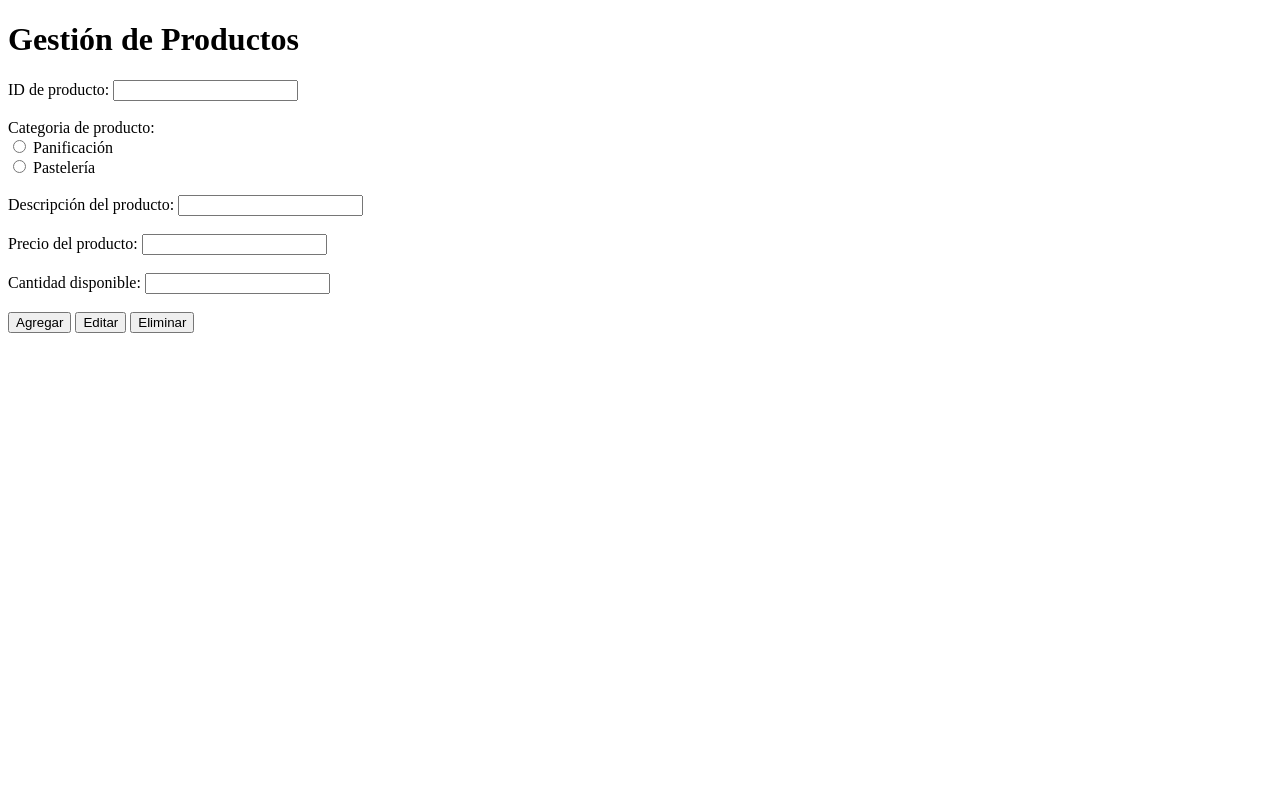
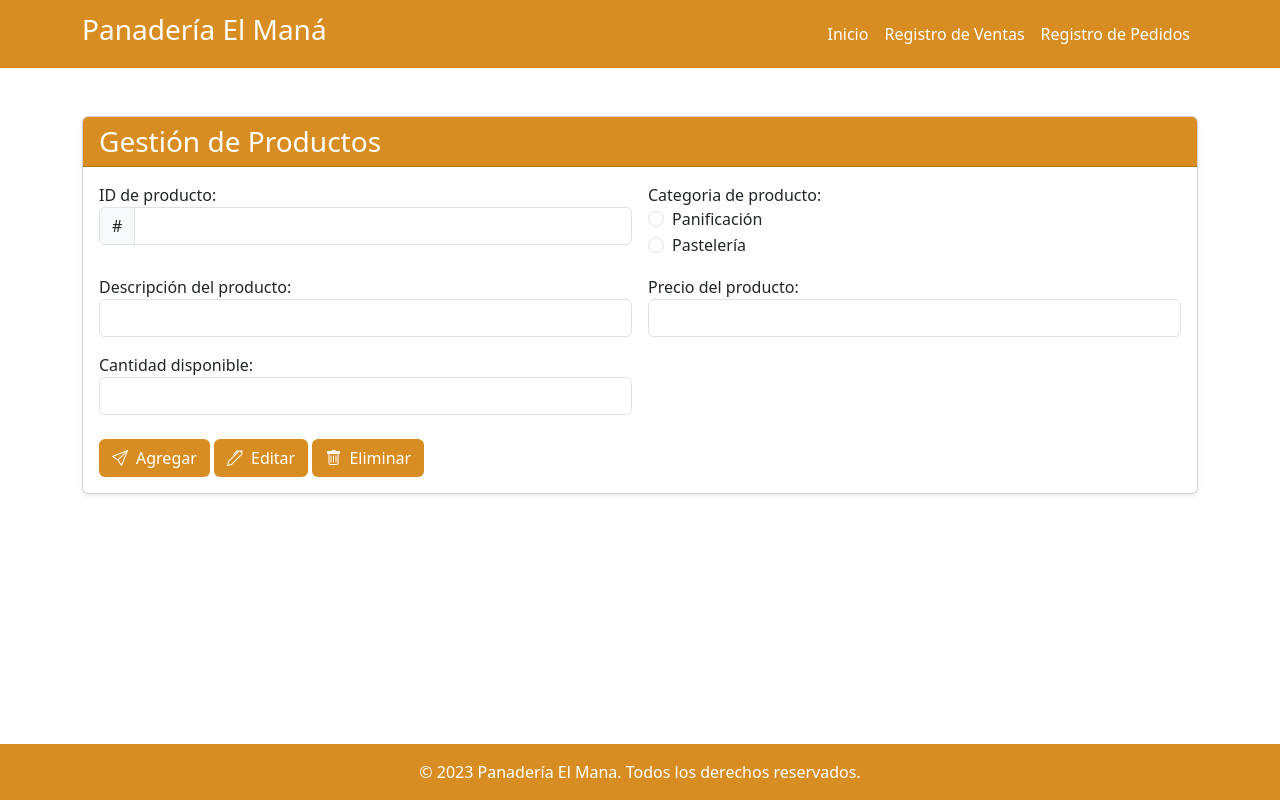
Before and after one commit to Davidarpires25/LaboratorioProgramacion3, a Python web app: template Templates/GestionProductos.html in a window 1280 px wide. Run offline with Jinja, Linux system fonts and the light colour scheme; the template is opened without the code that fills it, so the values that code supplies are empty; some libraries are stand-ins or nearby versions.

Commit message:
Agregado estilos a gestion de productos

```diff
--- a/Templates/GestionProductos.html
+++ b/Templates/GestionProductos.html
@@ -2,43 +2,115 @@
 <html lang="en">
     <head>
         <meta charset="UTF-8">
+        <meta name="viewport" content="width=device-width, initial-scale=1">
+        <link href="https://cdn.jsdelivr.net/npm/bootstrap@5.3.3/dist/css/bootstrap.min.css" rel="stylesheet">
+        <link rel="stylesheet" href="../Css/style_gestion.css">
+        <link rel="stylesheet" href="https://cdn.jsdelivr.net/npm/bootstrap-icons@1.7.2/font/bootstrap-icons.css">
+        <script src="https://cdn.jsdelivr.net/npm/bootstrap@5.3.3/dist/js/bootstrap.bundle.min.js" integrity="sha384-YvpcrYf0tY3lHB60NNkmXc5s9fDVZLESaAA55NDzOxhy9GkcIdslK1eN7N6jIeHz" crossorigin="anonymous"></script>
         <title>Gestión de Productos</title>
     </head>
 
     <body>
 
-        <h1>Gestión de Productos</h1>
+        <nav class="navbar navbar-expand-lg">
+            <div class="container">
 
-        <form action="" method="post">
+                <a class="navbar-brand" href="#"><h3>Panadería El Maná</h3></a>
+                <button class="navbar-toggler" type="button" data-bs-toggle="collapse" data-bs-target="#navbarNav" aria-controls="navbarNav" aria-expanded="false" aria-label="Toggle navigation">
+                    <span class="navbar-toggler-icon"></span>
+                </button>
 
+                <div class="collapse navbar-collapse" id="navbarNav">
+                    <ul class="navbar-nav ms-auto">
+                        <li class="nav-item">
+                            <a class="nav-link" href="#">Inicio</a>
+                        </li>
+                        <li class="nav-item">
+                            <a class="nav-link " href="#">Registro de Ventas</a>
+                        </li>
+                        <li class="nav-item">
+                            <a class="nav-link " href="#">Registro de Pedidos</a>
+                        </li>
+                    </ul>
+                </div>
+            </div>
+        </nav>
+
+        <section class="container mt-5">
+            <div class="card shadow-sm ">
+
+                <div class="card-header navbar-dark ">
+                    <h1 class="h3 mb-0">Gestión de Productos</h1>
+                </div>
+                <div class="card-body">
+                    <form id="pedidoForm" class="needs-validation" novalidate>
+
+                        <div class="row g-3">
+
+                            <div class="col-md-6">
                                 <label for="id_producto">ID de producto:</label>
-            <input required type="number" id="id_producto" name="ID de producto">
-            <br><br>
+                                <div class="input-group">
+                                    <span class="input-group-text">#</span>
+                                    <input type="number" class="form-control" id="id_producto" name="id_producto" required>
+                                </div>
+                            </div>
+
+                            <div class="col-md-6">
 
                                 <label>Categoria de producto:</label><br>
-            <input required type="radio" name="categoria_producto" value="Panificación">
-            <label>Panificación</label><br>
-            <input required type="radio" name="categoria_producto" value="Pastelería">
-            <label>Pastelería</label>
-            <br><br>
+                                <div class="form-check">
+                                    <input class="form-check-input" type="radio" name="categoria_producto" id="categoria_panificacion">
+                                    <label class="form-check-label" for="categoria_panificacion">
+                                        Panificación
+                                    </label>
+                                </div>
+                                <div class="form-check">
+                                    <input class="form-check-input" type="radio" name="categoria_producto" id="categoria_pasteleria">
+                                    <label class="form-check-label" for="categoria_pasteleria">
+                                        Pastelería
+                                    </label>
+                                </div>
 
+                            </div>
+
+                            <div class="col-md-6">
                                 <label for="desc_producto">Descripción del producto:</label>
-            <input type="text" id="desc_producto" name="Descripción de producto">
-            <br><br>
+                                <input type="text" class="form-control" id="desc_producto" name="Descripción de producto" required>
+                            </div>
 
+                            <div class="col-md-6">
                                 <label for="costo_producto">Precio del producto:</label>
-            <input type="number" id="costo_producto" name="Costo de producto">
-            <br><br>
+                                <input type="number" class="form-control" id="costo_producto" name="Costo de producto" required>
+                            </div>
 
+                            <div class="col-md-6">
                                 <label for="cant_producto">Cantidad disponible:</label>
-            <input type="number" id="cant_producto" name="Cantidad disponible de producto">
-            <br><br>
+                                <input type="number" class="form-control" id="cant_producto" name="Cantidad disponible de producto" required>
+                            </div>
 
-            <input type="submit" value="Agregar">
-            <input type="submit" value="Editar">
-            <input type="submit" value="Eliminar">
-            <br><br>
+                        </div>
 
+                        <div class="mt-4">
+                            <button type="submit" class="btn btn-primary ">
+                                <i class="bi bi-send me-2"></i>Agregar
+                            </button>
+                            <button type="submit" class="btn btn-primary ">
+                                <i class="bi bi bi-pen me-2"></i>Editar
+                            </button>
+                            <button type="submit" class="btn btn-primary ">
+                                <i class="bi bi-trash me-2"></i>Eliminar
+                            </button>
+                        </div>
                     </form>
+                </div>
+            </div>
+        </section>
+
+        <footer class="py-3 mt-4 fixed-bottom" >
+            <div class="card-footer container text-center">
+                <p class=" mb-0">&copy; 2023 Panadería El Mana. Todos los derechos reservados.</p>
+            </div>
+        </footer>
+
     </body>
 </html>
```
Lines whose indentation alone changed are shown as unchanged.
